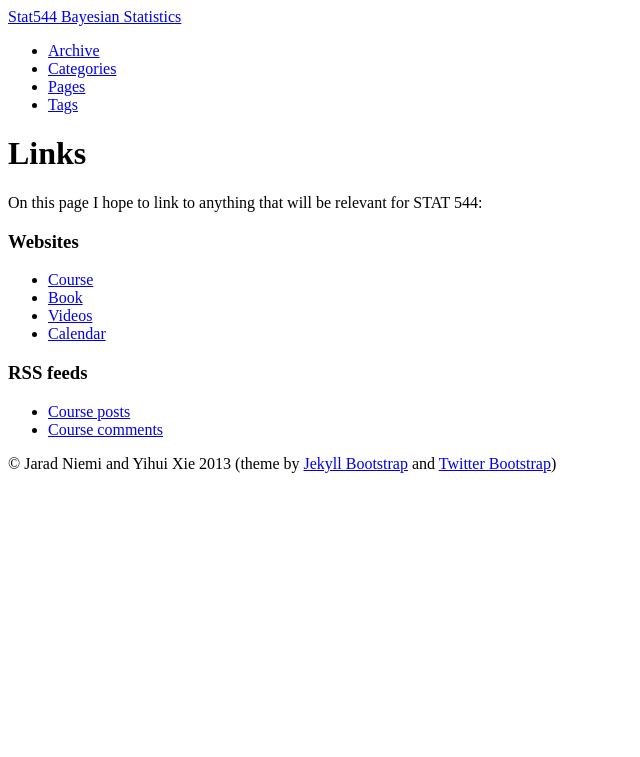
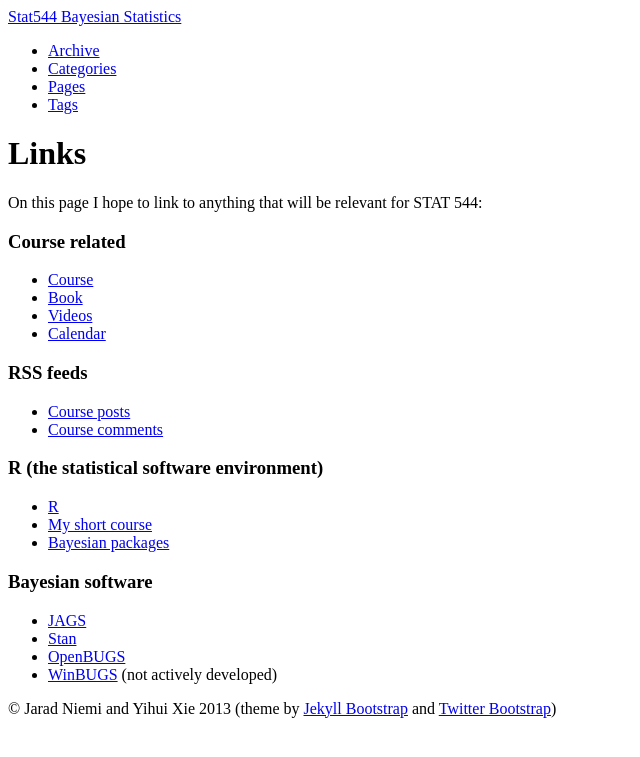
Before and after one commit to jarad/stat544, a Jekyll site: the page built from links.md, in a window 1280 px wide. Shown: the top 757 px of the page, without its empty margins (0-640 px from the left). Built offline with Jekyll 4.4.1, drawn with Linux system fonts in a browser that asks for light colours.

Commit message:
added R and Bayesian software links

```diff
--- a/links.md
+++ b/links.md
@@ -7,7 +7,7 @@ description: "Links to anything STAT 544 related"
 
 On this page I hope to link to anything that will be relevant for STAT 544:
 
-### Websites
+### Course related
 - [Course](http://jarad.github.com/stat544)
 - [Book](http://www.stat.columbia.edu/~gelman/book/)
 - [Videos](http://www.youtube.com/jaradniemi)
@@ -16,3 +16,14 @@ On this page I hope to link to anything that will be relevant for STAT 544:
 ### RSS feeds
 - [Course posts](http://jarad.github.com/stat544/atom.xml)
 - [Course comments](http://stat544.disqus.com/latest.rss)
+
+### R (the statistical software environment)
+- [R](http://www.r-project.org/)
+- [My short course](http://niemiconsulting.com/blog/includes/class/IntroR.zip)
+- [Bayesian packages](http://cran.r-project.org/web/views/Bayesian.html)
+
+### Bayesian software
+- [JAGS](http://mcmc-jags.sourceforge.net/)
+- [Stan](http://mc-stan.org/)
+- [OpenBUGS](http://www.openbugs.info/w/)
+- [WinBUGS](http://www.mrc-bsu.cam.ac.uk/bugs/winbugs/contents.shtml) (not actively developed)
```
